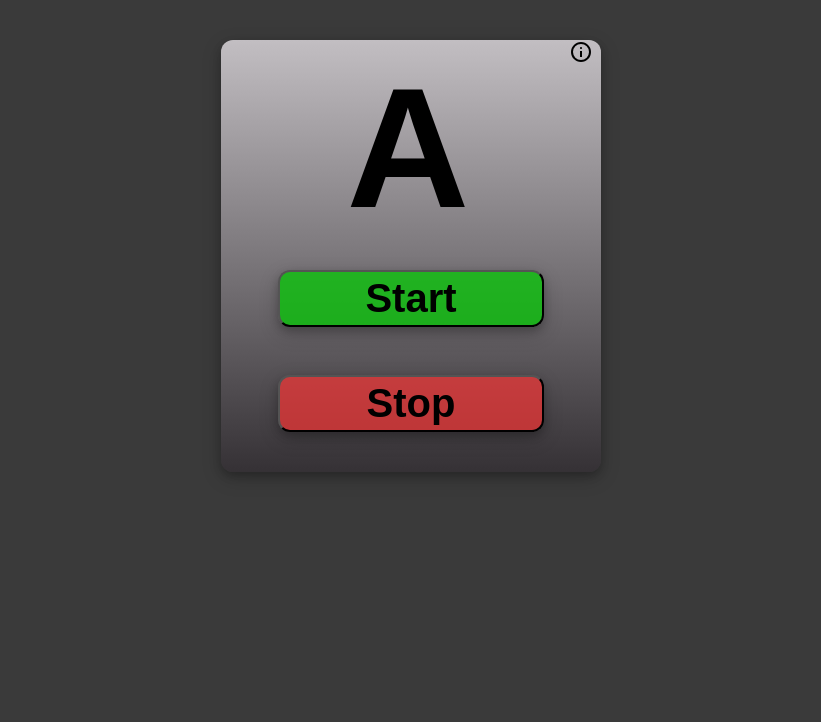
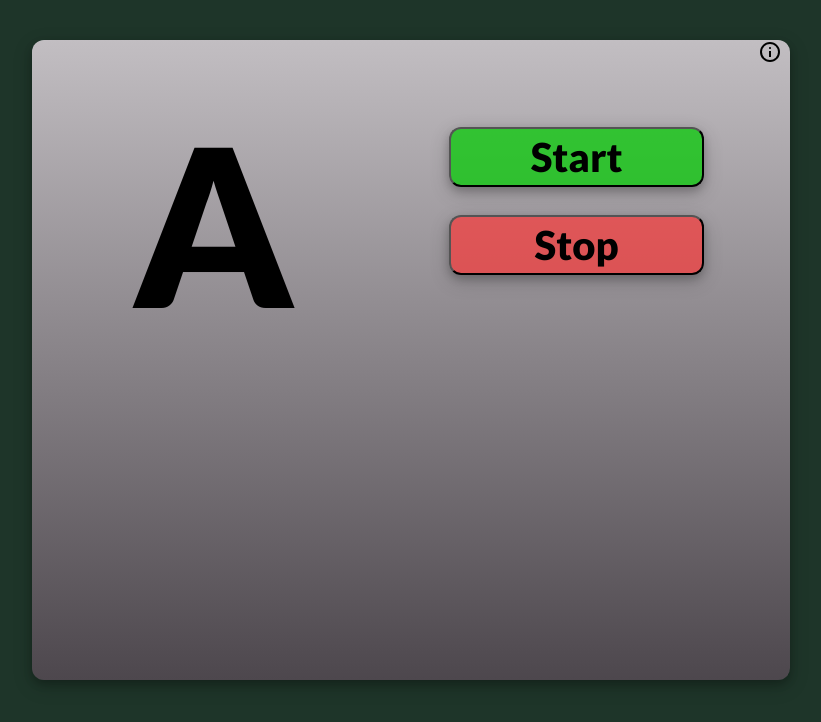
Before and after one commit to Ash-Lambert/atoz, a plain HTML site: page index.html in a window 1280 px wide. Shown: the whole page, without its empty margins (229-1050 px from the left). Drawn offline with Linux system fonts and the light colour scheme.

Commit message:
css extrem responsiv gestaltet

```diff
--- a/css/newstyle.css
+++ b/css/newstyle.css
@@ -1,18 +1,15 @@
-/* Basic styling */
-body {background-color: #2b3561;}
-* {box-sizing: border-box;}
 /* lato-regular - latin */
 @font-face {
 	font-family: 'Lato';
 	font-style: normal;
 	font-weight: 400;
-	src: url('fonts/lato-v23-latin-regular.eot'); /* IE9 Compat Modes */
+	src: url('../fonts/lato-v23-latin-regular.eot'); /* IE9 Compat Modes */
 	src: local(''),
-		 url('fonts/lato-v23-latin-regular.eot?#iefix') format('embedded-opentype'), /* IE6-IE8 */
-		 url('fonts/lato-v23-latin-regular.woff2') format('woff2'), /* Super Modern Browsers */
-		 url('fonts/lato-v23-latin-regular.woff') format('woff'), /* Modern Browsers */
-		 url('fonts/lato-v23-latin-regular.ttf') format('truetype'), /* Safari, Android, iOS */
-		 url('fonts/lato-v23-latin-regular.svg#Lato') format('svg'); /* Legacy iOS */
+		 url('../fonts/lato-v23-latin-regular.eot?#iefix') format('embedded-opentype'), /* IE6-IE8 */
+		 url('../fonts/lato-v23-latin-regular.woff2') format('woff2'), /* Super Modern Browsers */
+		 url('../fonts/lato-v23-latin-regular.woff') format('woff'), /* Modern Browsers */
+		 url('../fonts/lato-v23-latin-regular.ttf') format('truetype'), /* Safari, Android, iOS */
+		 url('../fonts/lato-v23-latin-regular.svg#Lato') format('svg'); /* Legacy iOS */
   }
 
   /* lato-700 - latin */
@@ -20,13 +17,13 @@ body {background-color: #2b3561;}
 	font-family: 'Lato';
 	font-style: normal;
 	font-weight: 700;
-	src: url('fonts/lato-v23-latin-700.eot'); /* IE9 Compat Modes */
+	src: url('../fonts/lato-v23-latin-700.eot'); /* IE9 Compat Modes */
 	src: local(''),
-		 url('fonts/lato-v23-latin-700.eot?#iefix') format('embedded-opentype'), /* IE6-IE8 */
-		 url('fonts/lato-v23-latin-700.woff2') format('woff2'), /* Super Modern Browsers */
-		 url('fonts/lato-v23-latin-700.woff') format('woff'), /* Modern Browsers */
-		 url('fonts/lato-v23-latin-700.ttf') format('truetype'), /* Safari, Android, iOS */
-		 url('fonts/lato-v23-latin-700.svg#Lato') format('svg'); /* Legacy iOS */
+		 url('../fonts/lato-v23-latin-700.eot?#iefix') format('embedded-opentype'), /* IE6-IE8 */
+		 url('../fonts/lato-v23-latin-700.woff2') format('woff2'), /* Super Modern Browsers */
+		 url('../fonts/lato-v23-latin-700.woff') format('woff'), /* Modern Browsers */
+		 url('../fonts/lato-v23-latin-700.ttf') format('truetype'), /* Safari, Android, iOS */
+		 url('../fonts/lato-v23-latin-700.svg#Lato') format('svg'); /* Legacy iOS */
   }
 
   /* lato-900 - latin */
@@ -34,18 +31,25 @@ body {background-color: #2b3561;}
 	font-family: 'Lato';
 	font-style: normal;
 	font-weight: 900;
-	src: url('fonts/lato-v23-latin-900.eot'); /* IE9 Compat Modes */
+	src: url('../fonts/lato-v23-latin-900.eot'); /* IE9 Compat Modes */
 	src: local(''),
-		 url('fonts/lato-v23-latin-900.eot?#iefix') format('embedded-opentype'), /* IE6-IE8 */
-		 url('fonts/lato-v23-latin-900.woff2') format('woff2'), /* Super Modern Browsers */
-		 url('fonts/lato-v23-latin-900.woff') format('woff'), /* Modern Browsers */
-		 url('fonts/lato-v23-latin-900.ttf') format('truetype'), /* Safari, Android, iOS */
-		 url('fonts/lato-v23-latin-900.svg#Lato') format('svg'); /* Legacy iOS */
+		 url('../fonts/lato-v23-latin-900.eot?#iefix') format('embedded-opentype'), /* IE6-IE8 */
+		 url('../fonts/lato-v23-latin-900.woff2') format('woff2'), /* Super Modern Browsers */
+		 url('../fonts/lato-v23-latin-900.woff') format('woff'), /* Modern Browsers */
+		 url('../fonts/lato-v23-latin-900.ttf') format('truetype'), /* Safari, Android, iOS */
+		 url('../fonts/lato-v23-latin-900.svg#Lato') format('svg'); /* Legacy iOS */
   }
 
 
-
-
+  /* Basic styling portrait*/
+  @media all
+  and (max-width: 699px)
+  and (orientation: portrait) {
+body {background-color: #2b3561; font-family: Lato;}
+* {box-sizing: border-box;}
+.font-bold {
+	font-weight: 700;
+	}
 .azDiv {
 	margin: auto;
 	width: 90%;
@@ -54,20 +58,21 @@ body {background-color: #2b3561;}
 	padding-bottom: 40px;
 	box-shadow: 0 4px 8px 0 rgba(0, 0, 0, 0.2), 0 6px 20px 0 rgba(0, 0, 0, 0.19);
 	}
-.azMargin{
+.azMargin {
 	margin-top: 8px;
 	margin-bottom: 48px;
 	}
 .azAusgabe {
 	text-align: center;
-	font-weight: bold;
+	font-weight: 900;
 	color: #2c2c2c;
 	font-size: 170px;
 	margin-top: 10px;
 	margin-bottom: 16px;
-	margin-left: 26px;
+	margin-left: auto;
+	margin-right: auto;
 	}
-.azButtonStart{
+.azButtonStart {
 	border-radius: 12px;
 	background-color: #00cc00;
 	color: #000000;
@@ -76,10 +81,12 @@ body {background-color: #2b3561;}
 	display: block;
 	margin-left: auto;
 	margin-right: auto;
-	font-weight: bold;
+	width: 60%;
+	font-family: Lato;
+	font-weight: 900;
 	font-size: 40px;
 	}
-.azButtonStop{
+.azButtonStop {
 	border-radius: 12px;
 	background-color: #ff3333;
 	color: #000000;
@@ -88,8 +95,9 @@ body {background-color: #2b3561;}
 	display: block;
 	margin-left: auto;
 	margin-right: auto;
-
-	font-weight: bold;
+	width: 60%;
+	font-family: Lato;
+	font-weight: 900;
 	font-size: 40px;
 	}
 .tooltip {
@@ -101,6 +109,7 @@ body {background-color: #2b3561;}
     position: absolute;
     width: 220px;
     background-color: #666666;
+	box-shadow: 0 4px 8px 0 rgba(0, 0, 0, 0.2), 0 6px 20px 0 rgba(0, 0, 0, 0.19);
     color: #FFFFFF;
     text-align: center;
     border-radius: 6px;
@@ -127,56 +136,146 @@ body {background-color: #2b3561;}
 .flex-container {
 	display: flex;
 	flex-direction: column;
-	flex-wrap: nowrap;
-	justify-content: normal;
-	align-items: normal;
-	align-content: normal;
+  	}
 }
 
-  .flex-items:nth-child(1) {
-	display: block;
-	min-width: 190px;
-	flex-grow: 0;
-	flex-shrink: 1;
-	flex-basis: auto;
-	align-self: auto;
-	order: 0;
+/* Basic styling landscape*/
+@media all
+and (max-width: 699px)
+and (orientation: landscape) {
+body {background-color: #2b3561; font-family: Lato;}
+* {box-sizing: border-box;}
+
+.font-bold {
+  font-weight: 700;
 }
 
-  .flex-items:nth-child(2) {
-	display: block;
-	flex-grow: 0;
-	flex-shrink: 1;
-	flex-basis: auto;
-	align-self: auto;
-	order: 0;
-  }
-
-/* Tablet menu */
-@media all and (min-width: 700px) {
-body {background-color: #393d74; font-family: arial;}
-* {box-sizing: border-box;}
 .azDiv {
   margin: auto;
-	width: 85%;
-	background-color: #c5c5c5;
+  width: 90%;
+  background: linear-gradient(to bottom, #c2bec2 0%, #4d474d 100%);
   border-radius: 12px;
-	padding-bottom: 40px;
+  padding-bottom: 10px;
   box-shadow: 0 4px 8px 0 rgba(0, 0, 0, 0.2), 0 6px 20px 0 rgba(0, 0, 0, 0.19);
   }
-.azMargin{
+.azMargin {
   margin-top: 8px;
   margin-bottom: 48px;
 }
 .azAusgabe {
   text-align: center;
-	font-weight: bold;
-	color: #505050;
+  font-weight: 900;
+  color: #2c2c2c;
+  font-size: 170px;
+  margin-top: 10px;
+  margin-right: 80px;
+  margin-bottom: 16px;
+  margin-left: 26px;
+  }
+.azButtonStart {
+  border-radius: 12px;
+  background-color: #00cc00;
+  color: #000000;
+  cursor: pointer;
+  padding: 10px;
+  display: block;
+  margin-top: 30px;
+  margin-left: auto;
+  margin-right: auto;
+  width: 60%;
+  font-family: Lato;
+  font-weight: 900;
+  font-size: 40px;
+  }
+.azButtonStop {
+  border-radius: 12px;
+  background-color: #ff3333;
+  color: #000000;
+  cursor: pointer;
+  padding: 10px;
+  display: block;
+  width: 60%;
+  margin-left: auto;
+  margin-right: auto;
+  margin-top: -30px;
+  font-family: Lato;
+  font-weight: 900;
+  font-size: 40px;
+  }
+.tooltip {
+  position: relative;
+  float: right;
+  margin-right: 8px;
+  }
+.displayText {
+  position: absolute;
+  width: 220px;
+  background-color: #666666;
+  box-shadow: 0 4px 8px 0 rgba(0, 0, 0, 0.2), 0 6px 20px 0 rgba(0, 0, 0, 0.19);
+  color: #FFFFFF;
+  text-align: center;
+  border-radius: 6px;
+  margin-top: 8px;
+  margin-left: -250px;
+  padding: 8px;
+  visibility: hidden;
+  }
+.displayText::before {
+  position: absolute;
+  }
+.show {
+  visibility: visible;
+  }
+.horizontalRow {
+  width: 200px;
+  height: 1px;
+  background-color: #FFFFFF;
+  margin-top: 2px;
+  margin-bottom: 2px;
+  margin-left: auto;
+  margin-right: auto;
+}
+.flex-container {
+  display: flex;
+  flex-direction: row;
+}
+.flex-items {
+	width: 50%;
+	flex: 0 0 50%;
+}
+}
+
+/* Tablet menu portrait*/
+@media all
+and (min-width: 700px)
+and (orientation: portrait){
+body {background-color: #482e50; font-family: Lato;}
+* {box-sizing: border-box;}
+
+.font-bold {
+	font-weight: 700;
+	}
+.azDiv {
+	margin: auto;
+	width: 90%;
+	background: linear-gradient(to bottom, #c2bec2 0%, #353135 100%);
+	border-radius: 12px;
+	padding-bottom: 40px;
+	box-shadow: 0 4px 8px 0 rgba(0, 0, 0, 0.2), 0 6px 20px 0 rgba(0, 0, 0, 0.19);
+	}
+.azMargin {
+	margin-top: 8px;
+	margin-bottom: 48px;
+}
+.azAusgabe {
+	text-align: center;
+	font-weight: 900;
+	color: #252222;
 	font-size: 170px;
 	margin-top: 10px;
 	margin-bottom: 16px;
 	}
-.azButtonStart{
+.azButtonStart {
 	border-radius: 12px;
 	background-color: #00cc00;
 	color: #000000;
@@ -185,11 +284,12 @@ body {background-color: #393d74; font-family: arial;}
 	display: block;
   	margin-left: auto;
  	margin-right: auto;
-	width: 40%;
-	font-weight: bold;
+	width: 60%;
+	font-family: Lato;
+	font-weight: 900;
 	font-size: 40px;
 	}
-.azButtonStop{
+.azButtonStop {
 	border-radius: 12px;
 	background-color: #ff3333;
 	color: #000000;
@@ -198,8 +298,9 @@ body {background-color: #393d74; font-family: arial;}
 	display: block;
   	margin-left: auto;
  	margin-right: auto;
-	width: 40%;
-	font-weight: bold;
+	width: 60%;
+	font-family: Lato;
+	font-weight: 900;
 	font-size: 40px;
 	}
 .tooltip {
@@ -210,123 +311,13 @@ body {background-color: #393d74; font-family: arial;}
 	position: absolute;
 	width: 220px;
 	background-color: #383838;
+	box-shadow: 0 4px 8px 0 rgba(0, 0, 0, 0.2), 0 6px 20px 0 rgba(0, 0, 0, 0.19);
 	color: #fff;
 	text-align: center;
 	border-radius: 6px;
 	margin-top: 4px;
-	margin-left: -300px;
-	padding: 8px 0;
-	visibility: hidden;
-	}
-.displayText::before {
-	position: absolute;
-	}
-.show {
-	visibility: visible;
-	}
-}
-.horizontalRow {
-	width: 200px;
-	height: 1px;
-	background-color: #FFFFFF;
-	margin-left: auto;
- 	margin-right: auto;
-}
-.flex-container {
-	display: flex;
-	flex-direction: row;
-	flex-wrap: nowrap;
-	justify-content: normal;
-	align-items: normal;
-	align-content: normal;
-  }
-
-  .flex-items:nth-child(1) {
-	display: block;
-	flex-grow: 0;
-	flex-shrink: 1;
-	flex-basis: auto;
-	align-self: auto;
-	order: 0;
-  }
-
-  .flex-items:nth-child(2) {
-	display: block;
-	flex-grow: 0;
-	flex-shrink: 1;
-	flex-basis: auto;
-	align-self: auto;
-	order: 1;
-  }
-/* Desktop menu */
-@media all and (min-width: 960px) {
-	body {background-color: #3a3a3a; font-family: arial;}
-* {box-sizing: border-box;}
-.azDiv {
-	margin: auto;
-	margin-top: 40px;
-	width: 30%;
-	background-color: #ebebeb98;
-	border-radius: 12px;
-	padding-bottom: 40px;
-	box-shadow: 0 4px 8px 0 rgba(0, 0, 0, 0.2), 0 6px 20px 0 rgba(0, 0, 0, 0.19);
-	}
-.azMargin{
-	margin-top: 8px;
-	margin-bottom: 48px;
-}
-.azAusgabe {
-	text-align: center;
-	font-weight: bold;
-	color: #000000;
-	font-size: 170px;
-	margin-top: 10px;
-	margin-bottom: 16px;
-	}
-.azButtonStart{
-	border-radius: 12px;
-	border-color: #000000;
-	background-color: #00cc00b7;
-	color: #000000;
-	cursor: pointer;
-	padding: 4px;
-	display: block;
-  	margin-left: auto;
- 	margin-right: auto;
-	width: 70%;
-	font-weight: bold;
-	font-size: 40px;
-	box-shadow: 0 4px 8px 0 rgba(0, 0, 0, 0.2), 0 6px 20px 0 rgba(0, 0, 0, 0.19);
-	}
-.azButtonStop{
-	border-radius: 12px;
-	border-color: #000000;
-	background-color: #ff3333a8;
-	color: #000000;
-	cursor: pointer;
-	padding: 4px;
-	display: block;
-  	margin-left: auto;
- 	margin-right: auto;
-	width: 70%;
-	font-weight: bold;
-	font-size: 40px;
-	box-shadow: 0 4px 8px 0 rgba(0, 0, 0, 0.2), 0 6px 20px 0 rgba(0, 0, 0, 0.19);
-	}
-.tooltip {
-	position: relative;
-	float: right;
-	}
-.displayText {
-	position: absolute;
-	width: 220px;
-	background-color: #666666;
-	color: #fff;
-	text-align: center;
-	border-radius: 6px;
-	margin-left: auto;
- 	margin-right: auto;
-	padding: 8px 0;
+	margin-left: -260px;
+	padding: 8px;
 	visibility: hidden;
 	}
 .displayText::before {
@@ -345,27 +336,212 @@ body {background-color: #393d74; font-family: arial;}
 .flex-container {
 	display: flex;
 	flex-direction: column;
-	flex-wrap: nowrap;
-	justify-content: normal;
-	align-items: normal;
-	align-content: normal;
+  }
+}
+/* Tablet styling landscape*/
+@media all
+and (min-width: 700px)
+and (orientation: landscape) {
+body {background-color: #482e50; font-family: Lato;}
+* {box-sizing: border-box;}
+
+.font-bold {
+  font-weight: 700;
 }
 
-  .flex-items:nth-child(1) {
+.azDiv {
+  margin: auto;
+  margin-top: 2%;
+  width: 90%;
+  height: 80vh;
+  background: linear-gradient(to bottom, #c2bec2 0%, #4d474d 100%);
+  border-radius: 12px;
+  padding-bottom: 10px;
+  box-shadow: 0 4px 8px 0 rgba(0, 0, 0, 0.2), 0 6px 20px 0 rgba(0, 0, 0, 0.19);
+  }
+.azMargin{
+  margin-top: 8px;
+  margin-bottom: 48px;
+}
+.azAusgabe {
+  text-align: center;
+  font-weight: 900;
+  color: #2c2c2c;
+  font-size: 260px;
+  margin: auto;
+  margin-top: 6%;
+
+  }
+.azButtonStart {
+  border-radius: 12px;
+  background-color: #00cc00;
+  color: #000000;
+  cursor: pointer;
+  padding: 10px;
   display: block;
-	flex-grow: 0;
-	flex-shrink: 1;
-	flex-basis: auto;
-	align-self: auto;
-	order: 0;
+  margin-top: 24%;
+  margin-left: auto;
+  margin-right: auto;
+  width: 60%;
+  font-family: Lato;
+  font-weight: 900;
+  font-size: 40px;
+  }
+.azButtonStop {
+  border-radius: 12px;
+  background-color: #ff3333;
+  color: #000000;
+  cursor: pointer;
+  padding: 10px;
+  display: block;
+  width: 60%;
+  margin-left: auto;
+  margin-right: auto;
+  margin-top: -20px;
+  font-family: Lato;
+  font-weight: 900;
+  font-size: 40px;
+  }
+.tooltip {
+  position: relative;
+  float: right;
+  margin-right: 8px;
+  }
+.displayText {
+  position: absolute;
+  width: 220px;
+  background-color: #666666;
+  box-shadow: 0 4px 8px 0 rgba(0, 0, 0, 0.2), 0 6px 20px 0 rgba(0, 0, 0, 0.19);
+  color: #FFFFFF;
+  text-align: center;
+  font-family: Lato;
+  border-radius: 6px;
+  margin-top: 8px;
+  margin-left: -250px;
+  padding: 8px;
+  visibility: hidden;
+  }
+.displayText::before {
+  	position: absolute;
+  	}
+.show {
+  	visibility: visible;
+  	}
+.horizontalRow {
+  	width: 200px;
+  	height: 1px;
+  	background-color: #FFFFFF;
+  	margin-top: 2px;
+  	margin-bottom: 2px;
+ 	margin-left: auto;
+  	margin-right: auto;
+	}
+.flex-container {
+  	display: flex;
+  	flex-direction: row;
+	}
+.flex-items {
+	width: 50%;
+	flex: 0 0 50%;
+	}
 }
 
-  .flex-items:nth-child(2) {
+/* Desktop menu */
+@media all and (min-width: 1024px) {
+	body {background-color: #1e3529; font-family: Lato;}
+* {box-sizing: border-box;}
+
+.font-bold {
+	font-weight: 700;
+	}
+.azDiv {
+	margin: auto;
+	margin-top: 40px;
+	width: 60%;
+	background-color: #ebebeb98;
+	border-radius: 12px;
+	box-shadow: 0 4px 8px 0 rgba(0, 0, 0, 0.2), 0 6px 20px 0 rgba(0, 0, 0, 0.19);
+	}
+.azMargin {
+	margin-top: 8px;
+	margin-bottom: 48px;
+}
+.azAusgabe {
+	text-align: center;
+	font-weight: 900;
+	color: #000000;
+	font-size: 220px;
+	margin-top: 14%;
+	margin-bottom: 16px;
+	}
+.azButtonStart {
+	border-radius: 12px;
+	border-color: #000000;
+	background-color: #00cc00b7;
+	color: #000000;
+	cursor: pointer;
+	padding: 4px;
 	display: block;
-	flex-grow: 0;
-	flex-shrink: 1;
-	flex-basis: auto;
-	align-self: auto;
-	order: 0;
+  	margin-left: auto;
+ 	margin-right: auto;
+	width: 70%;
+	font-family: Lato;
+	font-weight: 900;
+	font-size: 40px;
+	box-shadow: 0 4px 8px 0 rgba(0, 0, 0, 0.2), 0 6px 20px 0 rgba(0, 0, 0, 0.19);
+	}
+.azButtonStop {
+	border-radius: 12px;
+	border-color: #000000;
+	background-color: #ff3333a8;
+	color: #000000;
+	cursor: pointer;
+	padding: 4px;
+	display: block;
+  	margin-left: auto;
+ 	margin-right: auto;
+	width: 70%;
+	font-family: Lato;
+	font-weight: 900;
+	font-size: 40px;
+	box-shadow: 0 4px 8px 0 rgba(0, 0, 0, 0.2), 0 6px 20px 0 rgba(0, 0, 0, 0.19);
+	}
+.tooltip {
+	position: relative;
+	float: right;
+	}
+.displayText {
+	position: absolute;
+	width: 220px;
+	background-color: #666666;
+	box-shadow: 0 4px 8px 0 rgba(0, 0, 0, 0.2), 0 6px 20px 0 rgba(0, 0, 0, 0.19);
+	color: #fff;
+	text-align: center;
+	border-radius: 6px;
+	margin-left: -250px;
+ 	margin-right: auto;
+	padding: 8px;
+	visibility: hidden;
+	}
+.displayText::before {
+	position: absolute;
+	}
+.show {
+	visibility: visible;
+	}
+.horizontalRow {
+	width: 200px;
+	height: 1px;
+	background-color: #FFFFFF;
+	margin-left: auto;
+ 	margin-right: auto;
+}
+.flex-container {
+	display: flex;
+	flex-direction: row;
+  	}
+.flex-items {
+	width: 50%;
+	flex: 0 0 50%;
   	}
 }
--- a/index.html
+++ b/index.html
@@ -3,20 +3,20 @@
 <head>
 <meta charset="utf-8">
 <title>A bis Z</title>
-<link rel="shortcut icon" href="../icon.ico">
+<link rel="shortcut icon" href="icon.ico">
 <meta name="viewport" content="width=device-width, initial-scale=1.0">
 <link rel="stylesheet" type="text/css" href="css/newstyle.css">
 </head>
 <body>
 <div class="azDiv">
+    <div class="tooltip" onclick="getMyToolTipFunction()"><img src="img/info.svg" alt="Information">
+        <span class="displayText" id="displayText"><span class="font-bold">A bis Z</span><br>
+        <div class="horizontalRow"></div>
+        <span class="text-base">Ein Zufallsgenerator um einen Buchstaben aus dem deutschen Alphabet auszuwählen.
+        <br>(Ohne Umlaute und Eszett)<br>Hilfreich bei Stadt-Land-Fluss.</span></span>
+        </div>
 <div class="flex-container">
 <div class="flex-items">
-<div class="tooltip" onclick="getMyToolTipFunction()"><img src="img/info.svg" alt="Information">
-<span class="displayText" id="displayText"><span class="font-bold">A bis Z</span><br>
-<div class="horizontalRow"></div>
-<span class="text-base">Ein Zufallsgenerator um einen Buchstaben aus dem deutschen Alphabet auszuwählen.
-<br>(Ohne Umlaute und Eszett)<br>Hilfreich bei Stadt-Land-Fluss.</span></span>
-</div>
 <div class="azAusgabe" id="ausgabeTest">A</div>
 </div>
 <div class="flex-items">
```
Lines whose indentation alone changed are shown as unchanged.
